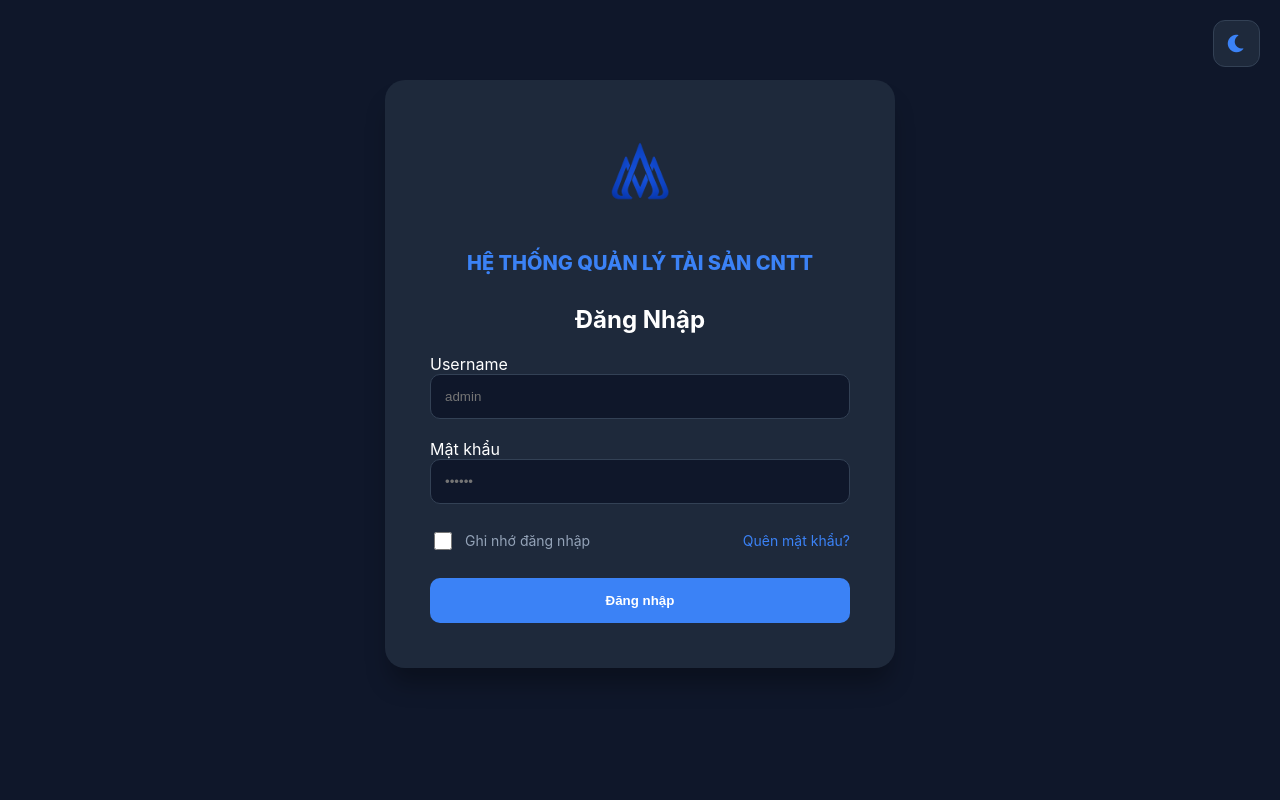
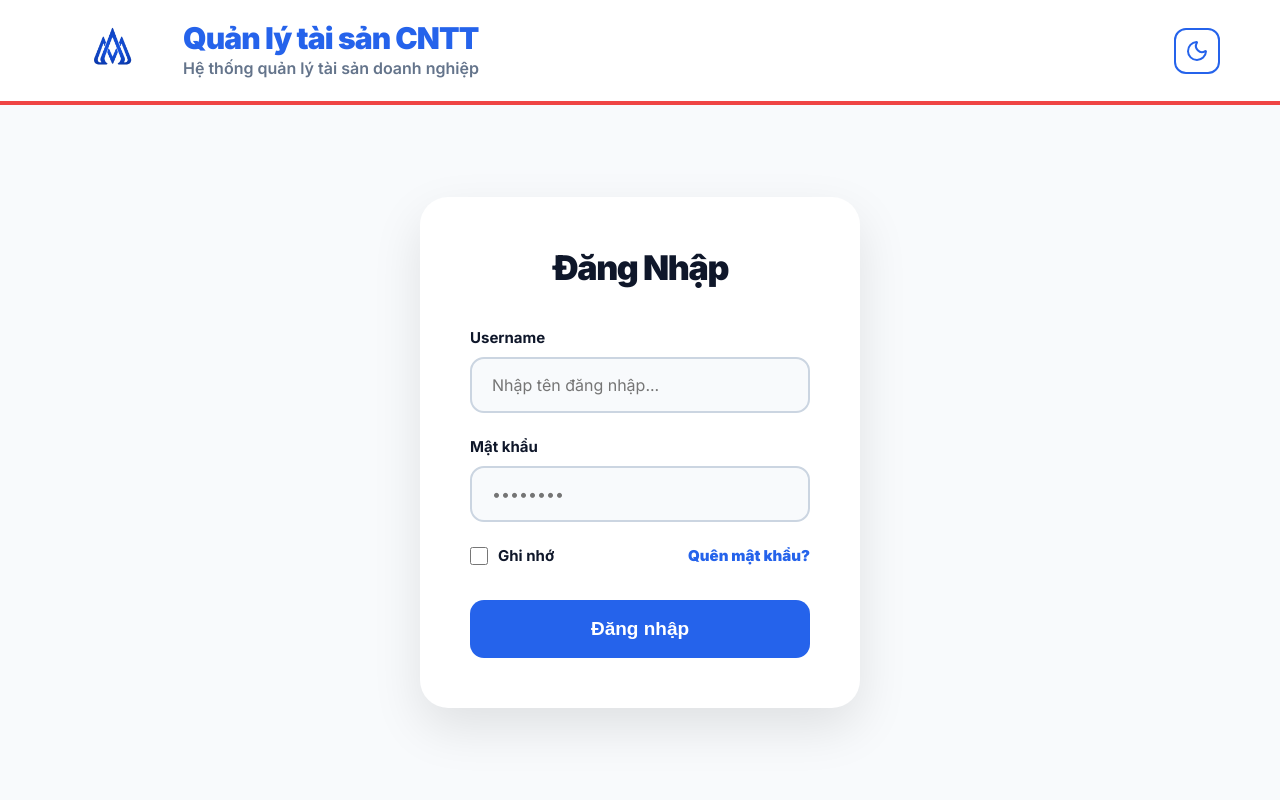
Before and after one commit to Minh-boop2/AssetOne, a Flask app: page /login in a window 1280 px wide. Run offline with Flask 3, Linux system fonts and the light colour scheme.

Commit message:
login page

```diff
--- a/static/css/login/login.css
+++ b/static/css/login/login.css
@@ -1,66 +1,185 @@
-/* BIẾN MÀU SẮC */
+/* --- BIẾN MÀU CHUẨN THEO ẢNH --- */
 :root {
+    /* LIGHT MODE */
+    --bg-color: #f8fafc;
+    --card-bg: #ffffff;
+    --text-main: #0f172a;
+    --text-sub: #64748b;
+    --brand-color: #2563eb; /* Xanh hơi đậm lúc sáng */
+    --header-border: #ef4444;
+    --input-bg: #ffffff;
+    --input-border: #cbd5e1;
+}
+
+[data-theme="dark"] {
+    /* DARK MODE */
     --bg-color: #0f172a;
     --card-bg: #1e293b;
-    --text-main: #ffffff;
+    --text-main: #f8fafc;
     --text-sub: #94a3b8;
-    --input-bg: #0f172a;
-    --border-color: #334155;
-    --primary-blue: #3b82f6;
-    --toggle-bg: #1e293b; /* Màu nút khi ở chế độ tối */
+    --brand-color: #60a5fa; /* Xanh nhạt lúc tối */
+    --input-bg: #334155;
+    --input-border: #475569;
 }
 
-body.light-theme {
-    --bg-color: #f1f5f9;
-    --card-bg: #ffffff;
-    --text-main: #1e293b;
-    --text-sub: #64748b;
-    --input-bg: #f8fafc;
-    --border-color: #cbd5e1;
-    --toggle-bg: #ffffff; /* Màu nút khi ở chế độ sáng */
-}
+* { box-sizing: border-box; margin: 0; padding: 0; }
 
 body {
     background-color: var(--bg-color);
     color: var(--text-main);
-    transition: 0.3s;
-    font-family: 'Inter', sans-serif;
-    margin: 0;
+    /* Dùng Inter cho chữ mập và nét */
+    font-family: 'Inter', system-ui, -apple-system, sans-serif;
+    transition: all 0.3s ease;
+}
+
+/* --- HEADER: LOGO & CHỮ SIÊU LỚN --- */
+.header {
+    height: 105px;
+    display: flex;
+    justify-content: space-between;
+    align-items: center;
+    padding: 0 60px;
+    background: var(--card-bg);
+    border-bottom: 4px solid var(--header-border);
+    position: fixed;
+    top: 0; left: 0; right: 0;
+    z-index: 1000;
+}
+
+.brand-wrap {
+    display: flex;
+    align-items: center;
+    gap: 18px;
+}
+
+.brand-logo {
+    height: 70px !important; /* Logo cực to */
+    width: auto;
+}
+
+.brand-text h1 {
+    font-size: 30px; /* Chữ tiêu đề lớn */
+    color: var(--brand-color);
+    font-weight: 900; /* Siêu đậm */
+    letter-spacing: -0.03em;
+    line-height: 1;
+}
+
+.brand-text p {
+    font-size: 16px;
+    margin-top: 5px;
+    color: var(--text-sub);
+    font-weight: 600;
+}
+
+/* --- THEME TOGGLE VUÔNG --- */
+.theme-toggle {
+    width: 46px;
+    height: 46px;
+    background: transparent;
+    border: 2px solid var(--brand-color);
+    border-radius: 12px;
+    cursor: pointer;
+    display: flex;
+    align-items: center;
+    justify-content: center;
+    color: var(--brand-color);
+}
+
+/* --- CARD LOGIN & FORGOT --- */
+.auth-wrapper {
+    display: flex;
+    justify-content: center;
+    align-items: center;
+    min-height: 100vh;
+    padding-top: 105px;
 }
 
 .login-card {
     background: var(--card-bg);
-    width: 420px; padding: 45px; border-radius: 20px;
-    margin: 80px auto; text-align: center;
-    box-shadow: 0 20px 25px -5px rgba(0, 0, 0, 0.3);
+    width: 440px;
+    padding: 50px;
+    border-radius: 28px;
+    box-shadow: 0 20px 50px rgba(0,0,0,0.1);
 }
 
-/* LOGO & TIÊU ĐỀ */
-.auth-logo { width: 160px; margin-bottom: 15px; }
-.system-title { font-size: 20px; font-weight: 800; color: var(--primary-blue); margin-bottom: 30px; }
+.login-title {
+    font-size: 34px;
+    font-weight: 900;
+    margin-bottom: 40px;
+    color: var(--text-main);
+    text-align: center;
+    letter-spacing: -0.04em;
+}
 
-/* NÚT CHỈNH MÀU - ĐÃ FIX MÀU NỀN NÚT */
-.theme-toggle {
-    position: fixed; top: 20px; right: 20px;
-    width: 45px; height: 45px;
-    background: var(--toggle-bg); /* Tự đổi màu nền nút */
-    border: 1px solid var(--border-color);
-    border-radius: 12px;
-    display: flex; align-items: center; justify-content: center;
-    cursor: pointer; z-index: 1000; transition: 0.3s;
+.form-group {
+    margin-bottom: 24px;
 }
-.theme-toggle i { font-size: 20px; color: var(--primary-blue); }
 
-/* DÒNG GHI NHỚ */
-.form-options { display: flex; justify-content: space-between; align-items: center; margin: 25px 0; }
-.remember-group { display: flex; align-items: center; gap: 10px; }
-.remember-group input[type="checkbox"] { width: 18px; height: 18px; cursor: pointer; }
-.remember-group label { font-size: 14px; color: var(--text-sub); cursor: pointer; }
+.form-group label {
+    display: block;
+    font-weight: 700;
+    margin-bottom: 10px;
+    font-size: 15px;
+}
 
-/* INPUT & BUTTON */
 input {
-    width: 100%; padding: 14px; border-radius: 10px;
-    background: var(--input-bg); color: var(--text-main);
-    border: 1px solid var(--border-color); box-sizing: border-box;
+    width: 100%;
+    padding: 16px 20px;
+    border-radius: 14px;
+    border: 2px solid var(--input-border);
+    background: var(--bg-color);
+    color: var(--text-main);
+    font-family: inherit;
+    font-size: 16px;
+    transition: 0.2s;
 }
-.btn-login { width: 100%; padding: 15px; background: var(--primary-blue); color: white; border: none; border-radius: 10px; font-weight: bold; cursor: pointer; }
+
+input:focus {
+    outline: none;
+    border-color: var(--brand-color);
+}
+
+/* --- GHI NHỚ & QUÊN MẬT KHẨU --- */
+.form-options {
+    display: flex;
+    justify-content: space-between;
+    align-items: center;
+    margin-bottom: 35px;
+}
+
+.remember-me {
+    display: flex;
+    align-items: center;
+    gap: 10px;
+    font-size: 15px;
+    font-weight: 700;
+    cursor: pointer;
+}
+
+.btn-login {
+    width: 100%;
+    padding: 18px;
+    background: var(--brand-color);
+    color: white;
+    border: none;
+    border-radius: 14px;
+    font-weight: 800;
+    font-size: 19px;
+    cursor: pointer;
+    transition: transform 0.1s;
+}
+
+.btn-login:active { transform: scale(0.98); }
+
+.forgot-link {
+    color: var(--brand-color);
+    text-decoration: none;
+    font-weight: 800;
+    font-size: 15px;
+}
+
+/* LOGIC ICON */
+.icon-sun { display: none; color: #fbbf24; }
+[data-theme="dark"] .icon-sun { display: block; }
+[data-theme="dark"] .icon-moon { display: none; }
--- a/templates/login/login.html
+++ b/templates/login/login.html
@@ -1,54 +1,71 @@
 <!DOCTYPE html>
-<html lang="vi">
+<html lang="vi" data-theme="light">
 <head>
     <meta charset="UTF-8">
     <title>AssetOne - Đăng nhập</title>
     <link rel="stylesheet" href="{{ url_for('static', filename='css/login/login.css') }}">
-    <link rel="stylesheet" href="https://cdnjs.cloudflare.com/ajax/libs/font-awesome/6.0.0/css/all.min.css">
+    <link href="https://fonts.googleapis.com/css2?family=Inter:wght@400;600;700;900&display=swap" rel="stylesheet">
+    <script src="https://unpkg.com/lucide@latest"></script>
 </head>
-<body class="dark-theme">
-    <div class="theme-toggle" onclick="toggleTheme()">
-        <i class="fas fa-moon" id="theme-icon"></i>
+<body>
+
+<header class="header">
+    <div class="header-left">
+        <div class="brand-wrap">
+            <img src="{{ url_for('static', filename='images/hsu-logo.png') }}" class="brand-logo">
+            <div class="brand-text">
+                <h1>Quản lý tài sản CNTT</h1>
+                <p>Hệ thống quản lý tài sản doanh nghiệp</p>
+            </div>
+        </div>
     </div>
+    <div class="header-right">
+        <button class="theme-toggle" id="themeToggle">
+            <i data-lucide="moon" class="icon-moon"></i>
+            <i data-lucide="sun" class="icon-sun"></i>
+        </button>
+    </div>
+</header>
 
+<main class="auth-wrapper">
     <div class="login-card">
-        <div class="auth-header">
-            <img src="{{ url_for('static', filename='images/hsu-logo.png') }}" class="auth-logo">
-            <div class="system-title">HỆ THỐNG QUẢN LÝ TÀI SẢN CNTT</div>
-            <h2>Đăng Nhập</h2>
-        </div>
+        <h3 class="login-title">Đăng Nhập</h3>
         <form method="POST">
-            <div class="form-group" style="text-align: left; margin-bottom: 20px;">
+            <div class="form-group">
                 <label>Username</label>
-                <input type="text" name="username" placeholder="admin" required>
+                <input type="text" name="username" placeholder="Nhập tên đăng nhập..." required>
             </div>
-            <div class="form-group" style="text-align: left; margin-bottom: 20px;">
+            <div class="form-group">
                 <label>Mật khẩu</label>
-                <input type="password" name="password" placeholder="••••••" required>
+                <input type="password" name="password" placeholder="••••••••" required>
             </div>
+
             <div class="form-options">
-                <div class="remember-group">
-                    <input type="checkbox" id="remember">
-                    <label for="remember">Ghi nhớ đăng nhập</label>
-                </div>
-                <a href="{{ url_for('forgot_password') }}" style="color: #3b82f6; text-decoration: none; font-size: 14px;">Quên mật khẩu?</a>
+                <label class="remember-me">
+                    <input type="checkbox" style="width: 18px; height: 18px;"> Ghi nhớ
+                </label>
+                <a href="{{ url_for('forgot_password') }}" class="forgot-link">Quên mật khẩu?</a>
             </div>
+
             <button type="submit" class="btn-login">Đăng nhập</button>
         </form>
     </div>
+</main>
 
-    <script>
-        function toggleTheme() {
-            const body = document.body;
-            const icon = document.getElementById('theme-icon');
-            if (body.classList.contains('dark-theme')) {
-                body.classList.replace('dark-theme', 'light-theme');
-                icon.classList.replace('fa-moon', 'fa-sun');
-            } else {
-                body.classList.replace('light-theme', 'dark-theme');
-                icon.classList.replace('fa-sun', 'fa-moon');
-            }
-        }
-    </script>
+<script>
+    lucide.createIcons();
+    const root = document.documentElement;
+    const btn = document.getElementById('themeToggle');
+
+    const saved = localStorage.getItem('theme') || 'light';
+    root.setAttribute('data-theme', saved);
+
+    btn.addEventListener('click', () => {
+        const current = root.getAttribute('data-theme');
+        const next = current === 'light' ? 'dark' : 'light';
+        root.setAttribute('data-theme', next);
+        localStorage.setItem('theme', next);
+    });
+</script>
 </body>
 </html>
```
Also changed, not shown: templates/login/forgot_password.html (+53 -32 lines).
